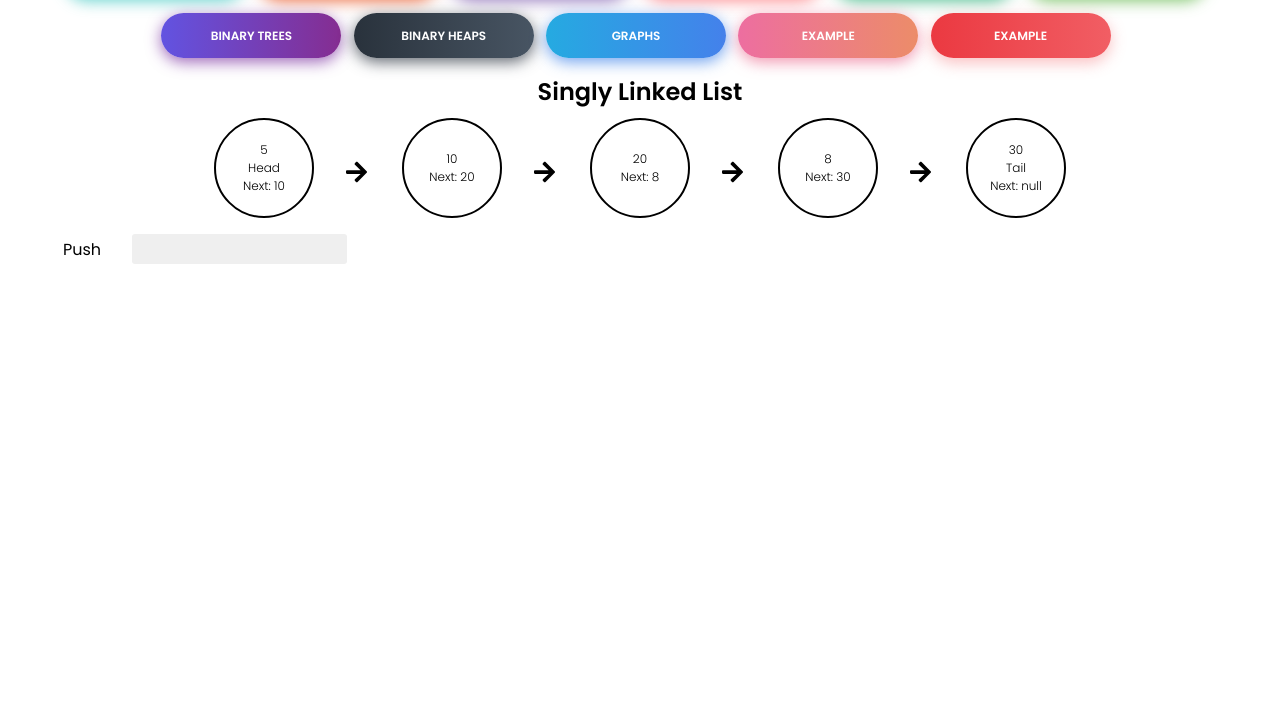
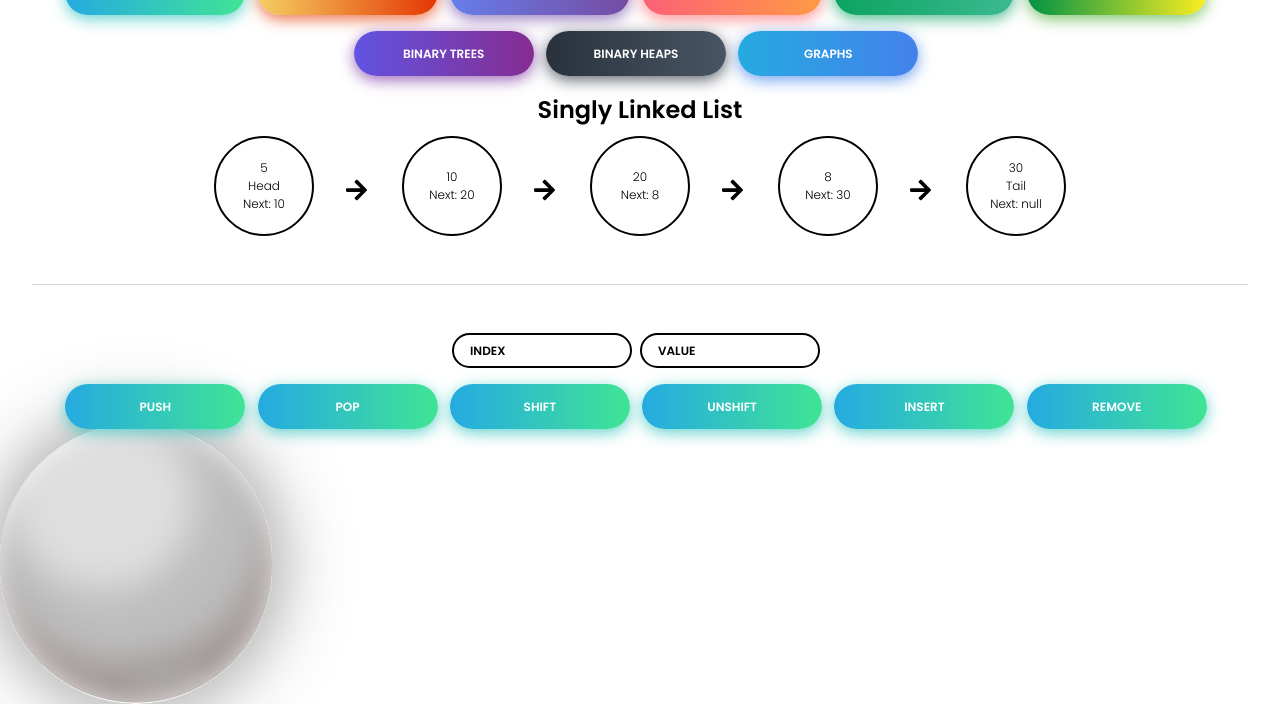
Before and after one commit to markhamori/ds-visual-vanilla, a website built with Vite: page index.html in a window 1280 px wide. Shown: the part 96-800 px from the top of the page. Built offline with nearby package versions, Linux system fonts and the light colour scheme; what tailwindcss-debug-screens would draw is missing.

Commit message:
Ds progress

```diff
--- a/index.html
+++ b/index.html
@@ -8,6 +8,10 @@
     <title>Data Structures - Mark Hamori</title>
   </head>
   <body id="app" class="debug-screens container">
+    <main class="main">
+      <div class="sphere-1">
+        <img src="./src/assets/sphere.svg" alt="sphere-svg" />
+      </div>
       <h1 class="title">Data Structures</h1>
       <nav>
         <div class="buttons">
@@ -20,15 +24,31 @@
           <button class="btn-hover color-7">BINARY TREES</button>
           <button class="btn-hover color-8">BINARY HEAPS</button>
           <button class="btn-hover color-9">GRAPHS</button>
-        <button class="btn-hover color-10">EXAMPLE</button>
-        <button class="btn-hover color-11">EXAMPLE</button>
         </div>
       </nav>
+
       <div class="">
         <h2 class="data-structure-title"></h2>
         <div class="node-container"></div>
+
+        <div class="data-structures">
+          <div class="ds-structures-inputs">
+            <input id="index" type="number" placeholder="index" />
+            <input id="value" type="number" placeholder="value" />
           </div>
-    <div class="methods"></div>
+          <div class="sll-methods">
+            <div class="sll-buttons">
+              <button class="btn-hover color-1">Push</button>
+              <button class="btn-hover color-1">Pop</button>
+              <button class="btn-hover color-1">Shift</button>
+              <button class="btn-hover color-1">Unshift</button>
+              <button class="btn-hover color-1">Insert</button>
+              <button class="btn-hover color-1">Remove</button>
+            </div>
+          </div>
+        </div>
+      </div>
+    </main>
     <script type="module" src="/src/main.js"></script>
   </body>
 </html>
--- a/src/css/styles.css
+++ b/src/css/styles.css
@@ -95,7 +95,7 @@ body {
   margin-left: 2rem;
   margin-right: 2rem;
   font-family: "Poppins", sans-serif;
-  background-color: #fff;
+  background-color: rgb(255, 255, 255);
   display: flex;
   flex-direction: column;
   align-items: center;
@@ -125,79 +125,24 @@ input {
   background-color: #d3d3d3;
 }
 
-.balloon {
-  display: inline-block;
-  width: 215px;
-  padding: 10px 0 10px 15px;
-  font-family: "Open Sans", sans;
-  font-weight: 400;
-  color: #377d6a;
-  background: #efefef;
-  border: 0;
-  border-radius: 3px;
-  outline: 0;
-  text-indent: 60px;
-  transition: all 0.3s ease-in-out;
+.main {
+  display: relative;
+  overflow: hidden;
 }
 
-.balloon::-webkit-input-placeholder {
-  color: #efefef;
-  text-indent: 0;
-  font-weight: 300;
-}
-
-.balloon label {
-  display: inline-block;
+.sphere-1 {
   position: absolute;
-  top: 8px;
-  left: 0;
-  bottom: 8px;
-  padding: 5px 15px;
-  color: #032429;
-  font-size: 11px;
-  font-weight: 700;
-  text-transform: uppercase;
-  text-shadow: 0 1px 0 rgba(19, 74, 70, 0);
-  transition: all 0.3s ease-in-out;
-  border-radius: 3px;
-  background: rgba(122, 184, 147, 0);
-}
-.balloon label:after {
-  position: absolute;
-  content: "";
-  width: 0;
-  height: 0;
-  top: 100%;
-  left: 50%;
-  margin-left: -3px;
-  border-left: 3px solid transparent;
-  border-right: 3px solid transparent;
-  border-top: 3px solid rgba(122, 184, 147, 0);
-  transition: all 0.3s ease-in-out;
-}
-.balloon:focus,
-.balloon:active {
-  color: #377d6a;
-  text-indent: 0;
-  background: #fff;
-}
-
-.balloon::-webkit-input-placeholder {
-  color: #aaa;
-}
-.balloon label {
-  color: #fff;
-  text-shadow: 0 1px 0 rgba(19, 74, 70, 0.4);
-  background: rgba(122, 184, 147, 1);
-  transform: translateY(-40px);
-}
-
-.balloon label:after {
-  border-top: 4px solid rgba(122, 184, 147, 1);
+  bottom: 0px;
+  left: 0px;
+  background-image: url("../assets/sphere.svg");
+  border-radius: 50%;
+  z-index: -50;
+  box-shadow: 0 0 10px #cccccc, 0 0 40px #cfcfcf, 0 0 80px #949494;
 }
 
 .title {
-  font-size: 2rem;
+  font-size: 2.75rem;
+  text-align: center;
   color: #000;
   font-weight: 200;
 }
@@ -214,11 +159,6 @@ input {
   background-repeat: no-repeat;
   height: 1.5rem;
   width: 1.5rem;
-}
-
-.methods {
-  width: 100%;
-  height: 25%;
 }
 
 .container {
@@ -266,6 +206,57 @@ input {
   outline: none;
 }
 
+.data-structures {
+  display: flex;
+  flex-direction: column;
+  align-items: center;
+  justify-content: center;
+  margin-top: 2rem;
+  padding: 1rem;
+  border-top: 1px solid rgb(212, 212, 212);
+}
+
+.ds-structures-inputs {
+  display: flex;
+  flex-direction: row;
+  margin-top: 2rem;
+  align-items: center;
+  justify-content: center;
+}
+
+.ds-structures-inputs input {
+  width: 180px;
+  color: #000;
+  font-size: 12px;
+  font-weight: 600;
+  cursor: pointer;
+  padding-left: 1rem;
+  margin-right: 0.5rem;
+  margin-bottom: 1rem;
+  height: 35px;
+  border: 2px solid black;
+  border-radius: 50px;
+  background-color: white;
+  text-transform: uppercase;
+  outline: none;
+}
+
+.ds-structures-inputs input:focus {
+  border: 2px solid rgb(39, 100, 100);
+}
+
+.ds-structures-inputs input::placeholder {
+  color: #000;
+}
+
+.sll-methods {
+  display: flex;
+  flex-direction: row;
+  align-items: center;
+  justify-content: center;
+  flex-wrap: wrap;
+}
+
 .buttons {
   text-align: center;
 }
@@ -287,6 +278,7 @@ input {
   -o-transition: all 0.4s ease-in-out;
   -webkit-transition: all 0.4s ease-in-out;
   transition: all 0.4s ease-in-out;
+  text-transform: uppercase;
 }
 
 .btn-hover:hover {
--- a/src/main.js
+++ b/src/main.js
@@ -5,25 +5,26 @@ import {
   SLL_popNode,
   SLL_shiftNode,
   SLL_unshiftNode,
+  SLL_insertNode,
+  SLL_removeNode,
+  SLL_findNode,
 } from "./methods/sll.js";
 
 const sll = true;
-const methods = document.querySelector(".methods");
+const dsMethods = document.querySelector(".data-structure-methods");
+
+const sphereOne = document.querySelector(".sphere-1");
+
+let randomNum = Math.random() * 6 + 1;
+
+const logKey = (e) => {
+  sphereOne.style.bottom = `${Math.floor((e.clientY / 100) * randomNum)}px`;
+  sphereOne.style.left = `${Math.floor((e.clientX / 100) * randomNum)}px`;
+  sphereOne.style.filter = `blur(${e.clientX / 500}px)`;
+};
+
+document.addEventListener("mousemove", logKey);
 
 if (sll == true) {
   SLL_getNodes();
-
-  const pushBtn = document.createElement("button");
-  const pushInput = document.createElement("input");
-  const pushLabel = document.createElement("label");
-
-  pushBtn.innerText = "Push";
-  pushInput.classList.add("balloon");
-  pushInput.id = "galaxy";
-  pushLabel.setAttribute("for", pushInput.id);
-  pushLabel.htmlFor = "galaxy";
-  pushLabel.innerHTML = "Push";
-
-  methods.appendChild(pushBtn);
-  methods.appendChild(pushInput);
 }
--- a/src/methods/sll.js
+++ b/src/methods/sll.js
@@ -12,8 +12,8 @@ const nodeContainer = document.querySelector(".node-container");
 
 dsTitle.textContent = "Singly Linked List";
 
-export function SLL_pushNode(value) {
-  sll.push(value);
+export function SLL_pushNode(val) {
+  sll.push(val);
 }
 
 export function SLL_popNode() {
@@ -24,8 +24,20 @@ export function SLL_shiftNode() {
   sll.shift();
 }
 
-export function SLL_unshiftNode(value) {
-  sll.unshift(value);
+export function SLL_unshiftNode(val) {
+  sll.unshift(val);
+}
+
+export function SLL_insertNode(index, val) {
+  sll.insert(index, val);
+}
+
+export function SLL_removeNode(index) {
+  sll.remove(index);
+}
+
+export function SLL_findNode(val) {
+  sll.findOne(val);
 }
 
 export function SLL_getNodes() {
```
Also changed, not shown: src/assets/sphere.svg (added). Lines whose indentation alone changed are shown as unchanged.
